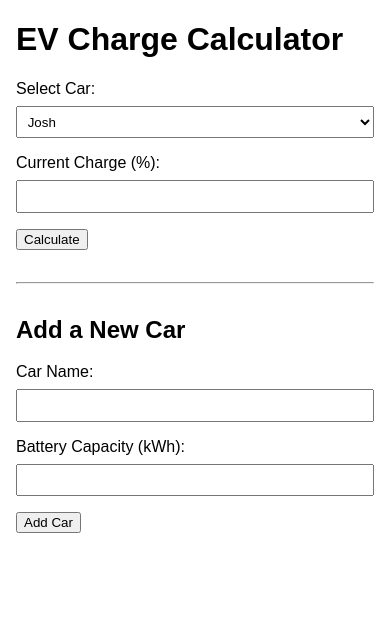
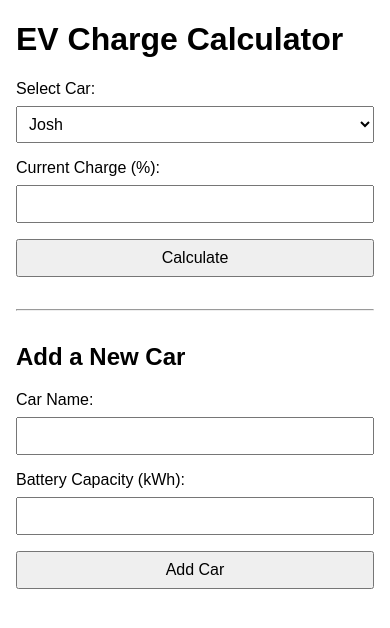
Before and after one commit to hybridjosto/battery-limiter, a Flask app: page / in a window 390 px wide. Shown: the top 628 px of the page. Run offline with Flask 3, Linux system fonts and the light colour scheme.

Commit message:
fix: Prevent mobile zoom on input focus
- Set the font size of input, select, and button elements to 16px to prevent automatic zooming on mobile devices.

```diff
--- a/static/style.css
+++ b/static/style.css
@@ -14,10 +14,11 @@ label {
     margin-bottom: 0.5em;
 }
 
-input, select {
+input, select, button {
     width: 100%;
     padding: 0.5em;
     box-sizing: border-box;
+    font-size: 16px;
 }
 
 .result {
```
